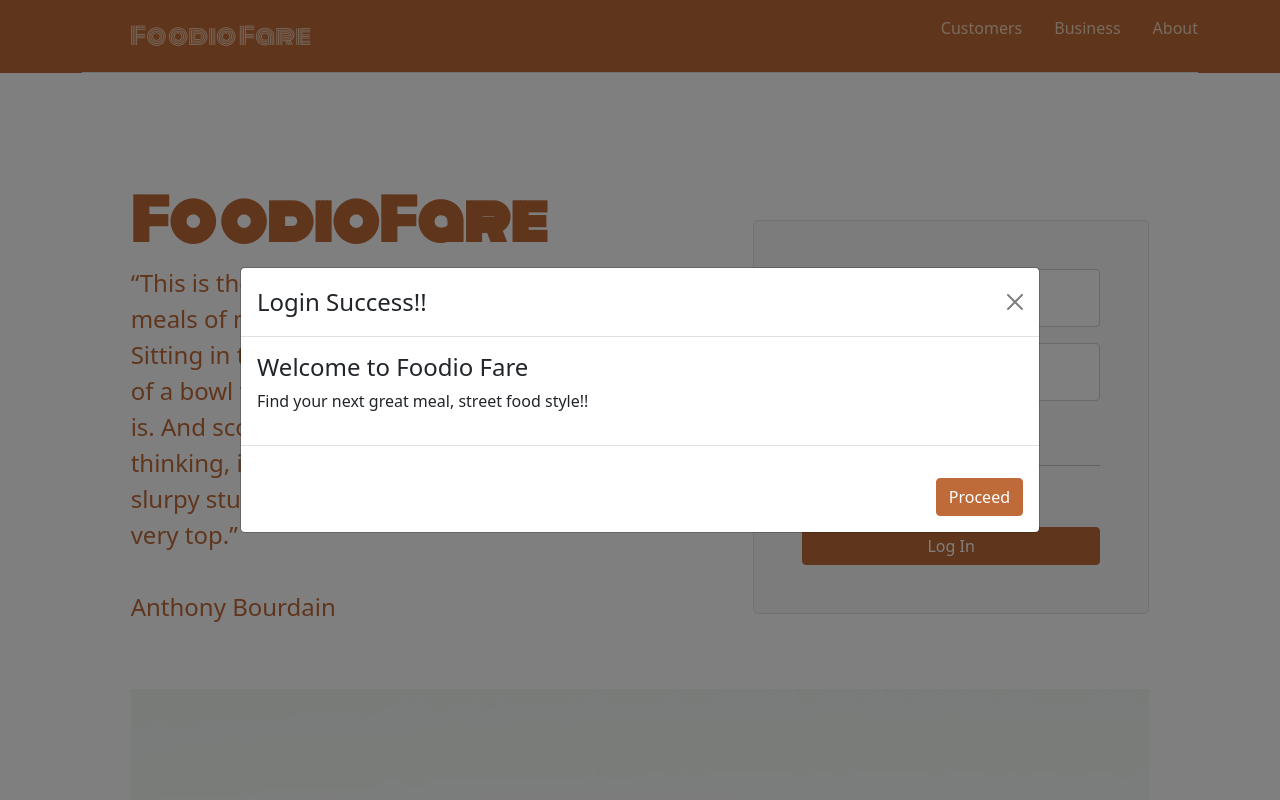
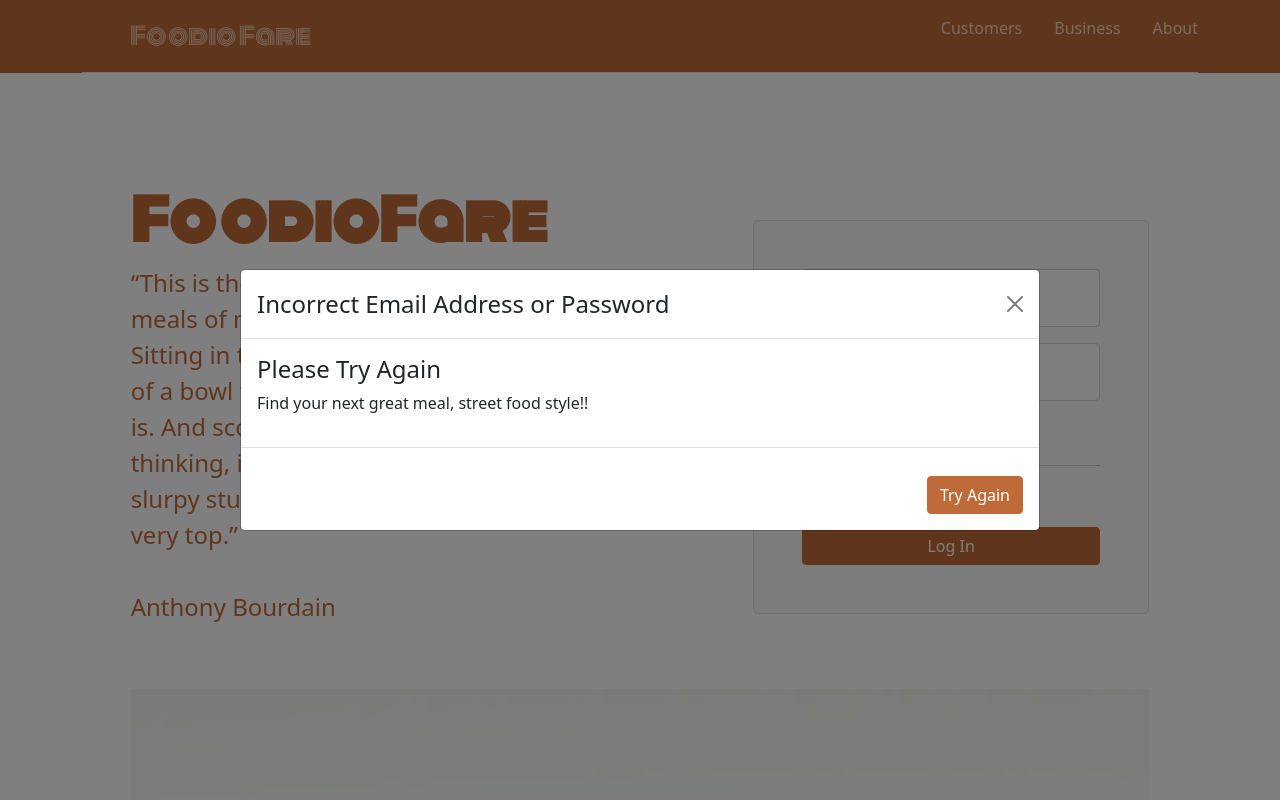
Before and after one commit to mgainer126/foodiofare, a React (Create React App) app in the folder client/: page / in a window 1280 px wide. Both pictures are taken after typing "name@example.com", "Sample123" into the empty fields and a click on the button "Log In". Shown: the top 800 px of the page. Built offline with nearby package versions, Linux system fonts and the light colour scheme; no server answers; the HTML template or start-up script is replaced by a standard one.

Commit message:
login is working correctly, and redirecting to to the customer vendor search page

```diff
--- a/client/src/pages/Hero/Hero.jsx
+++ b/client/src/pages/Hero/Hero.jsx
@@ -33,8 +33,33 @@ function MyVerticallyCenteredModal(props) {
   );
 }
 
+function MyVerticallyCenteredModalNot(props) {
+  return (
+    <Modal
+      {...props}
+      size="lg"
+      aria-labelledby="contained-modal-title-vcenter"
+      centered
+    >
+      <Modal.Header closeButton>
+        <Modal.Title id="contained-modal-title-vcenter">
+          Incorrect Email Address or Password
+        </Modal.Title>
+      </Modal.Header>
+      <Modal.Body>
+        <h4>Please Try Again</h4>
+        <p>Find your next great meal, street food style!!</p>
+      </Modal.Body>
+      <Modal.Footer>
+        <Button onClick={props.onHide}>Try Again</Button>
+      </Modal.Footer>
+    </Modal>
+  );
+}
+
 function Hero() {
   const [modalShow, setModalShow] = useState(false);
+  const [session, setSession] = useState(false);
 
   const { setToken } = useToken();
 
@@ -56,6 +81,7 @@ function Hero() {
         if (verify === true) {
           //need to have a unique id set as the session storage
           setToken(locateCred[0].uuid);
+          setSession(true);
           console.log("Sucesfull Username and Password");
         }
       })
@@ -64,7 +90,7 @@ function Hero() {
       });
   };
 
-  console.log(sessionStorage.token);
+  console.log(session);
   return (
     <>
       <div className="container col-xl-10 col-xxl-8 px-4 py-5">
@@ -126,11 +152,18 @@ function Hero() {
                 </Button>
               </div>
             </form>
-
-            <MyVerticallyCenteredModal
-              show={modalShow}
-              onHide={() => setModalShow(false)}
-            />
+            {!session && (
+              <MyVerticallyCenteredModalNot
+                show={modalShow}
+                onHide={() => setModalShow(false)}
+              />
+            )}
+            {session && (
+              <MyVerticallyCenteredModal
+                show={modalShow}
+                onHide={() => setModalShow(false)}
+              />
+            )}
           </div>
           <img src={foodtruck} alt="foodtruck"></img>
         </div>
```
Also changed, not shown: 1 other file (tests, documents, lock files or other folders).
